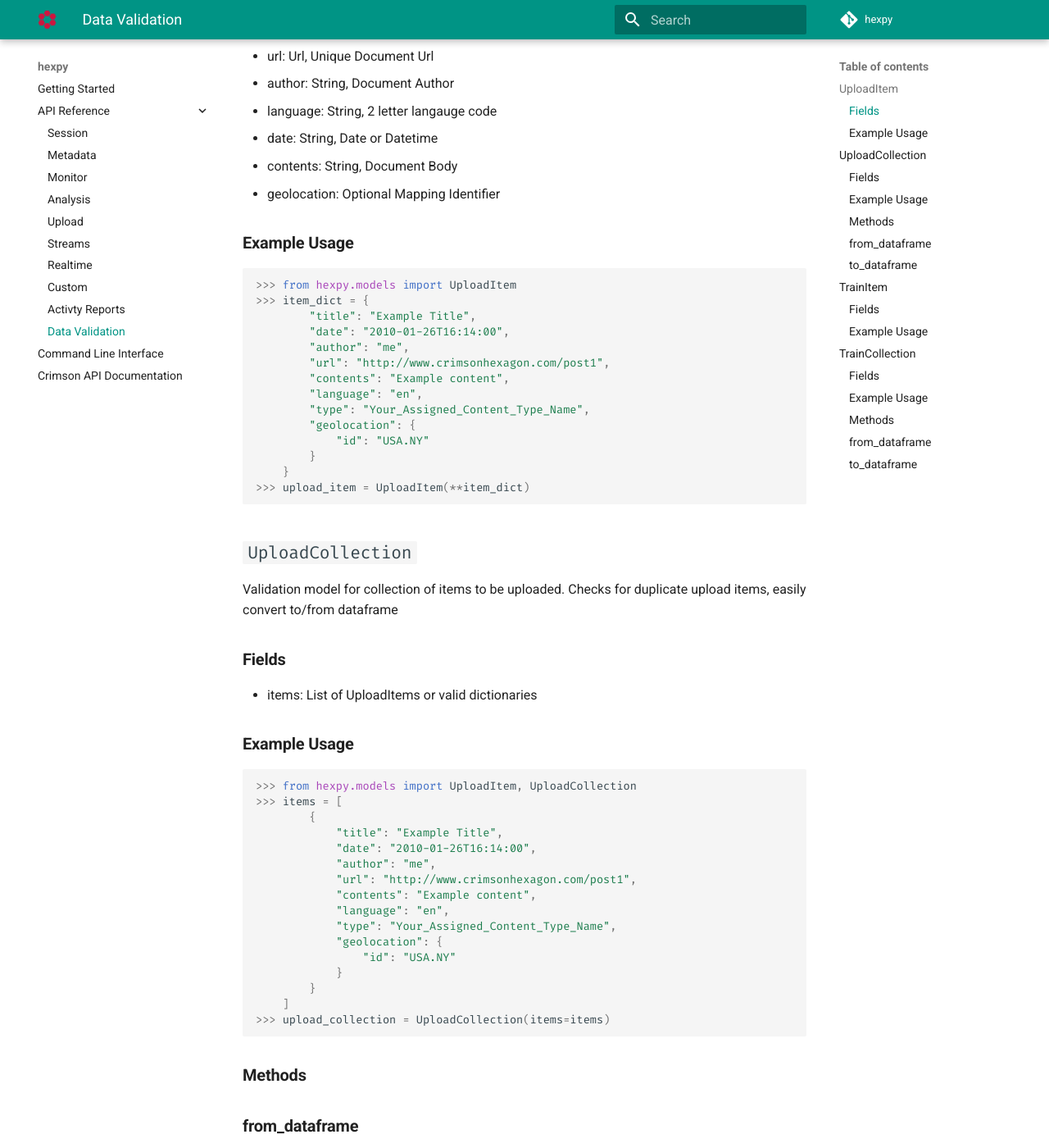
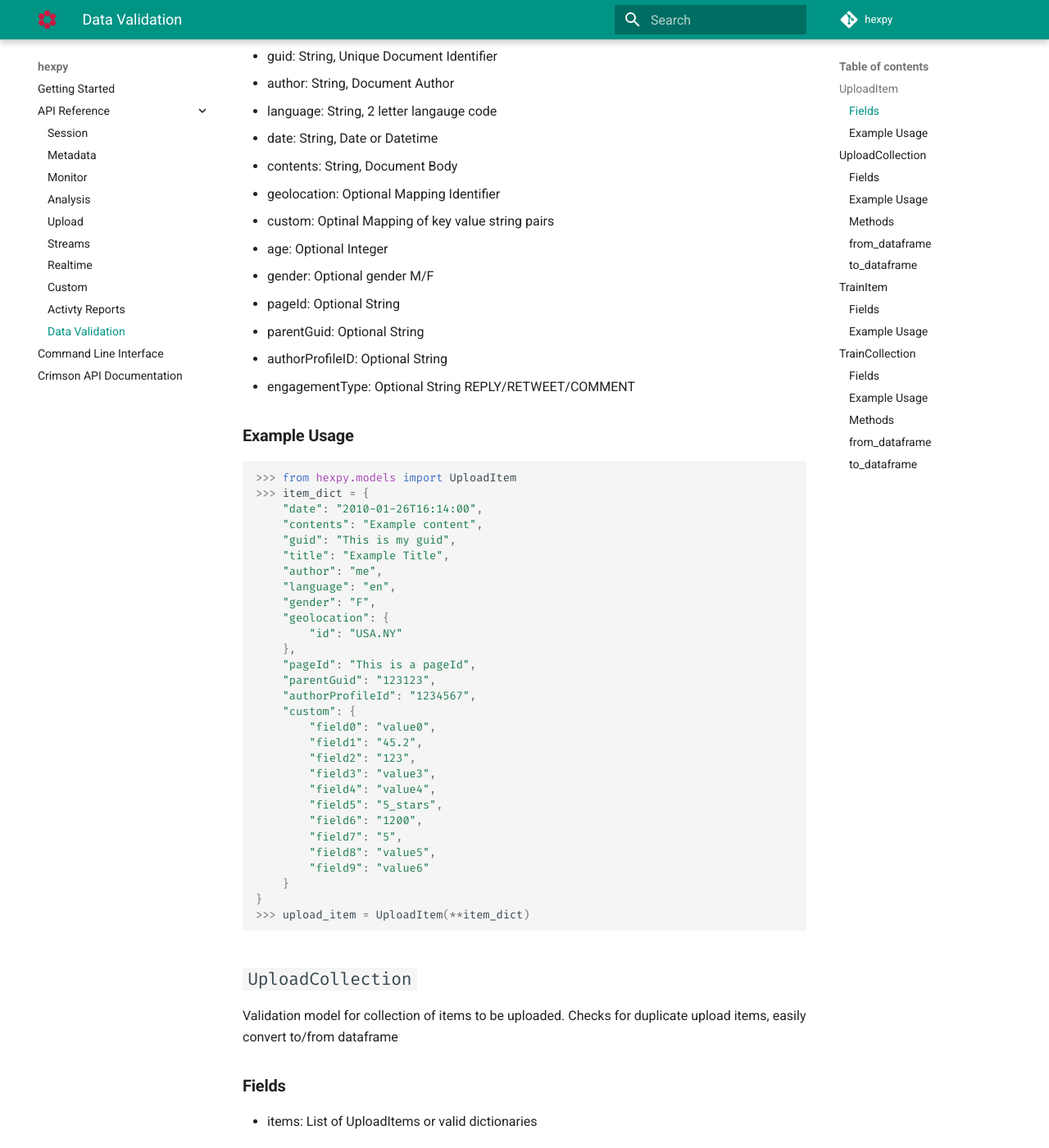
Before and after one commit to sullivancolin/hexpy, an MkDocs documentation site: the page built from docs/docs/Data_Validation.md, in a window 1280 px wide and 1400 px high, scrolled down 437 px. Shown: the whole window at 82% size. Built offline with MkDocs 1.6.1 and Material for MkDocs 9.7.7, drawn with Linux system fonts in a browser that asks for light colours; comment, search, counter and statistics services are not loaded; some of the changed text lies outside the part shown.

Commit message:
Updates to models for validation and content upload API spec (#3)
* docs tests and models updates

* new content upload API spec and validation version

* Bump version: 0.6.0 → 0.6.1

````diff
--- a/docs/docs/Data_Validation.md
+++ b/docs/docs/Data_Validation.md
@@ -10,32 +10,53 @@ Data Validation
 Validation model for an item of custom content to be uploaded. Checks for required fields, with valid types and formatting.
 
 ### Fields
-* type: String, Custom Content Type Name
 * title: String, Document Title
-* url: Url, Unique Document Url
+* url: Url, Unique Document Url,
+* guid: String, Unique Document Identifier
 * author: String, Document Author
 * language: String, 2 letter langauge code
 * date: String, Date or Datetime
 * contents: String, Document Body
 * geolocation: Optional Mapping Identifier
-
+* custom: Optinal Mapping of key value string pairs
+* age: Optional Integer
+* gender: Optional gender M/F
+* pageId: Optional String
+* parentGuid: Optional String
+* authorProfileID: Optional String
+* engagementType: Optional String REPLY/RETWEET/COMMENT
 
 ### Example Usage
 
 ```python
 >>> from hexpy.models import UploadItem
 >>> item_dict = {
-        "title": "Example Title",
-        "date": "2010-01-26T16:14:00",
-        "author": "me",
-        "url": "http://www.crimsonhexagon.com/post1",
-        "contents": "Example content",
-        "language": "en",
-        "type": "Your_Assigned_Content_Type_Name",
-        "geolocation": {
-            "id": "USA.NY"
-        }
+    "date": "2010-01-26T16:14:00",
+    "contents": "Example content",
+    "guid": "This is my guid",
+    "title": "Example Title",
+    "author": "me",
+    "language": "en",
+    "gender": "F",
+    "geolocation": {
+        "id": "USA.NY"
+    },
+    "pageId": "This is a pageId",
+    "parentGuid": "123123",
+    "authorProfileId": "1234567",
+    "custom": {
+        "field0": "value0",
+        "field1": "45.2",
+        "field2": "123",
+        "field3": "value3",
+        "field4": "value4",
+        "field5": "5_stars",
+        "field6": "1200",
+        "field7": "5",
+        "field8": "value5",
+        "field9": "value6"
     }
+}
 >>> upload_item = UploadItem(**item_dict)
 ```
 
@@ -50,19 +71,34 @@ Validation model for collection of items to be uploaded. Checks for duplicate up
 ```python
 >>> from hexpy.models import UploadItem, UploadCollection
 >>> items = [
-        {
-            "title": "Example Title",
-            "date": "2010-01-26T16:14:00",
-            "author": "me",
-            "url": "http://www.crimsonhexagon.com/post1",
-            "contents": "Example content",
-            "language": "en",
-            "type": "Your_Assigned_Content_Type_Name",
-            "geolocation": {
-                "id": "USA.NY"
-            }
+    {
+        "date": "2010-01-26T16:14:00",
+        "contents": "Example content",
+        "guid": "This is my guid",
+        "title": "Example Title",
+        "author": "me",
+        "language": "en",
+        "gender": "F",
+        "geolocation": {
+            "id": "USA.NY"
+        },
+        "pageId": "This is a pageId",
+        "parentGuid": "123123",
+        "authorProfileId": "1234567",
+        "custom": {
+            "field0": "value0",
+            "field1": "45.2",
+            "field2": "123",
+            "field3": "value3",
+            "field4": "value4",
+            "field5": "5_stars",
+            "field6": "1200",
+            "field7": "5",
+            "field8": "value5",
+            "field9": "value6"
         }
-    ]
+    }
+]
 >>> upload_collection = UploadCollection(items=items)
 ```
 
--- a/docs/mkdocs.yml
+++ b/docs/mkdocs.yml
@@ -41,5 +41,5 @@ extra_css:
   - 'stylesheets/extra.css'
 
 extra:
-    version: 0.6.0
+    version: 0.6.1
     manifest: 'manifest.webmanifest'
--- a/setup.cfg
+++ b/setup.cfg
@@ -1,5 +1,5 @@
 [bumpversion]
-current_version = 0.6.0
+current_version = 0.6.1
 commit = True
 tag = True
 
--- a/setup.py
+++ b/setup.py
@@ -24,7 +24,7 @@ with open("README.md") as infile:
 
 setup(
     name="hexpy",
-    version="0.6.0",
+    version="0.6.1",
     description="Python Client for Crimson Hexagon API",
     long_description=long_description,
     long_description_content_type="text/markdown",
--- a/src/hexpy/__init__.py
+++ b/src/hexpy/__init__.py
@@ -1,6 +1,6 @@
 """Top-level package for hexpy."""
 
-__version__ = "0.6.0"
+__version__ = "0.6.1"
 
 from .activity import ActivityAPI
 from .analysis import AnalysisAPI
````
Also changed, not shown: docs/docs/Upload.md (+31 -23 lines), 7 other files.
